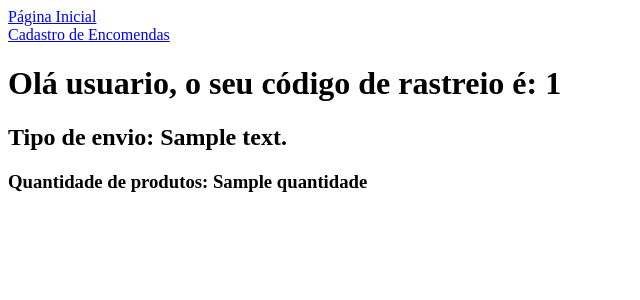
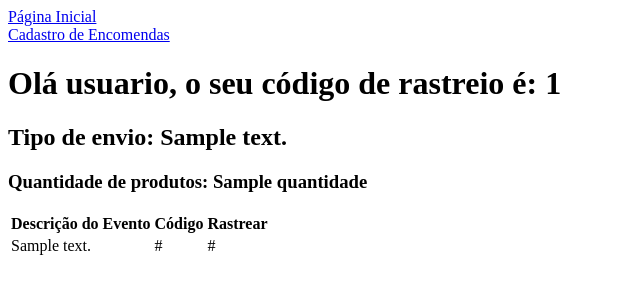
Before and after one commit to kudnx/Rastreio, a Flask app: page /track/1 in a window 1280 px wide. Shown: the top 300 px of the page, without its empty margins (0-640 px from the left). Run offline with Flask 2, Linux system fonts and the light colour scheme; tables that the repository leaves empty hold one stand-in row (values such as "Sample post"); a database or web service that is not in the repository returns one stand-in record (values such as "Sample title"); data that the repository does not hold is empty; parts of the project's set-up code (start-up, migrations or seed data) failed here and were passed over.

Commit message:
Implementado lista de eventos na página inicial

```diff
--- a/app/models.py
+++ b/app/models.py
@@ -14,6 +14,7 @@ class PackageInformation():
     cod      = ""
     descricao_envio = ""
     destinatario = ""
+    descricao_evento = []
 
     def __repr__(self):
         return '<Informação da Encomenda {}>'.format(self.quantity)
--- a/app/routes.py
+++ b/app/routes.py
@@ -33,4 +33,10 @@ def track(cod):
     PackageInformation.quantity = data["quantidade"]
     PackageInformation.cod = cod
     PackageInformation.descricao_envio = data["objetos"][0]["tipoPostal"]["descricao"]
+
+    PackageInformation.descricao_evento.clear()
+
+    for description in data["objetos"][0]["eventos"]:
+        PackageInformation.descricao_evento.append(description["descricao"])
+
     return render_template('track.html', title='Encomenda', packageinformation=PackageInformation)
--- a/app/templates/track.html
+++ b/app/templates/track.html
@@ -4,4 +4,18 @@
     <h1>Olá usuario, o seu código de rastreio é: {{ packageinformation.cod }}</h1>
     <h2>Tipo de envio: {{ packageinformation.descricao_envio }}</h2>
     <h3>Quantidade de produtos: {{ packageinformation.quantity }}</h3>
+    <table>
+        <tr>
+            <th>Descrição do Evento</th>
+            <th>Código</th>
+            <th>Rastrear</th>
+        </tr>
+        {% for descricao_evento in packageinformation.descricao_evento %}
+        <tr>
+            <td>{{ descricao_evento }}</td>
+            <td>#</td>
+            <td>#</td>
+        </tr>
+        {% endfor %}
+    </table>
 {% endblock %}
```
